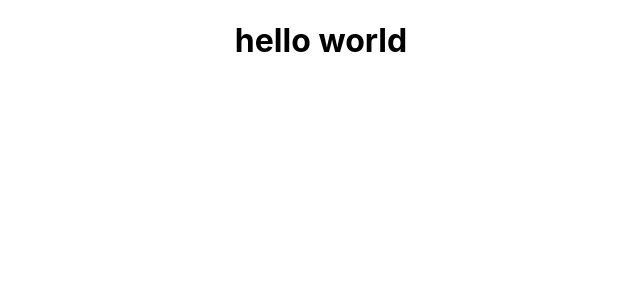
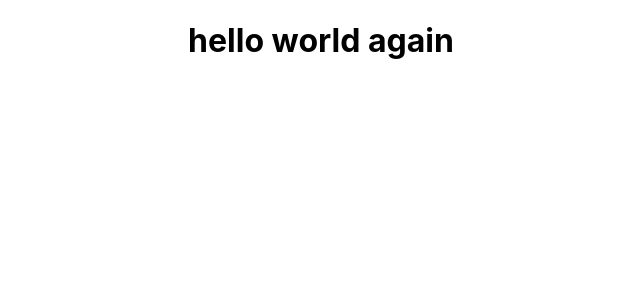
Before and after one commit to inerpiece/pwu-exam, a React (Create React App) app in the folder frontend/: page / in a window 1280 px wide. Shown: the top 300 px of the page, without its empty margins (319-959 px from the left). Built offline with nearby package versions, Linux system fonts and the light colour scheme.

Commit message:
another test

```diff
--- a/frontend/src/App.js
+++ b/frontend/src/App.js
@@ -4,7 +4,9 @@ import './App.css';
 function App() {
   return (
     <div className="App">
-      <h1>hello world</h1>
+      <h1>hello world again
+
+      </h1>
     </div>
   );
 }
```
